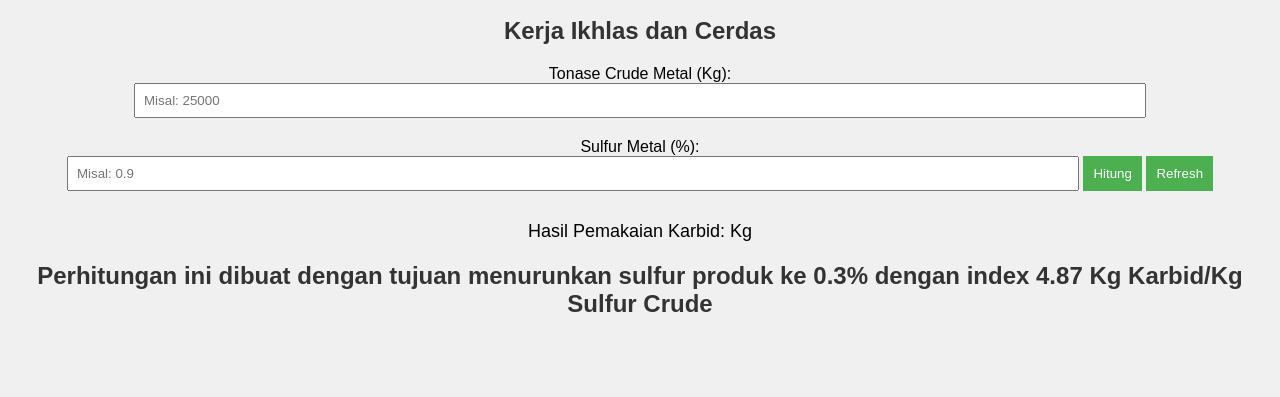
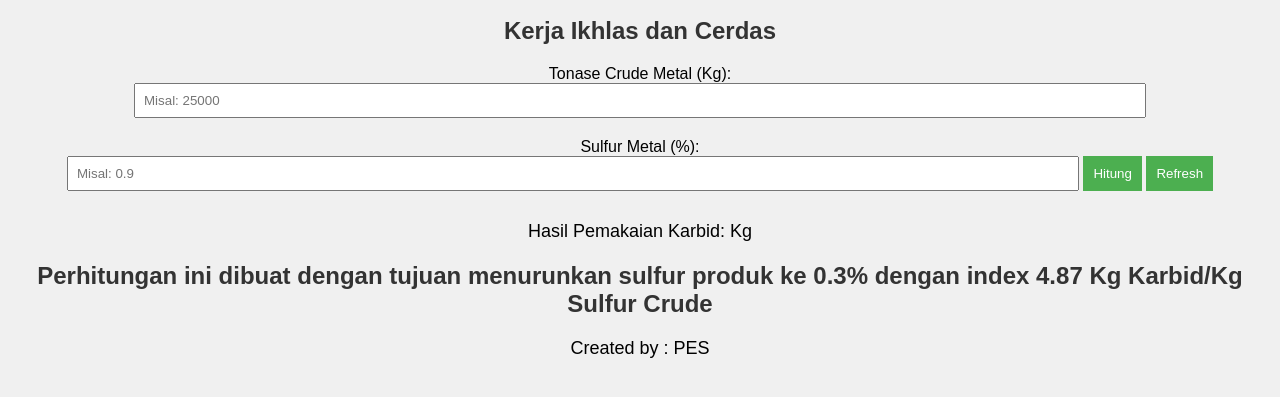
Before and after one commit to pungkyes/kalkulatorkarbid, a plain HTML site: page index.html in a window 1280 px wide. Shown: the part 333-730 px from the top of the page. Drawn offline with Linux system fonts and the light colour scheme.

Commit message:
Update index.html

```diff
--- a/index.html
+++ b/index.html
@@ -71,6 +71,8 @@
 
     <h2>Perhitungan ini dibuat dengan tujuan menurunkan sulfur produk ke 0.3% dengan index 4.87 Kg Karbid/Kg Sulfur Crude </h2>
 
+    <p>Created by : PES</p>
+
     <script>
         function hitungPemakaianKarbid() {
             var tonase = parseFloat(document.getElementById('tonase').value);
```
